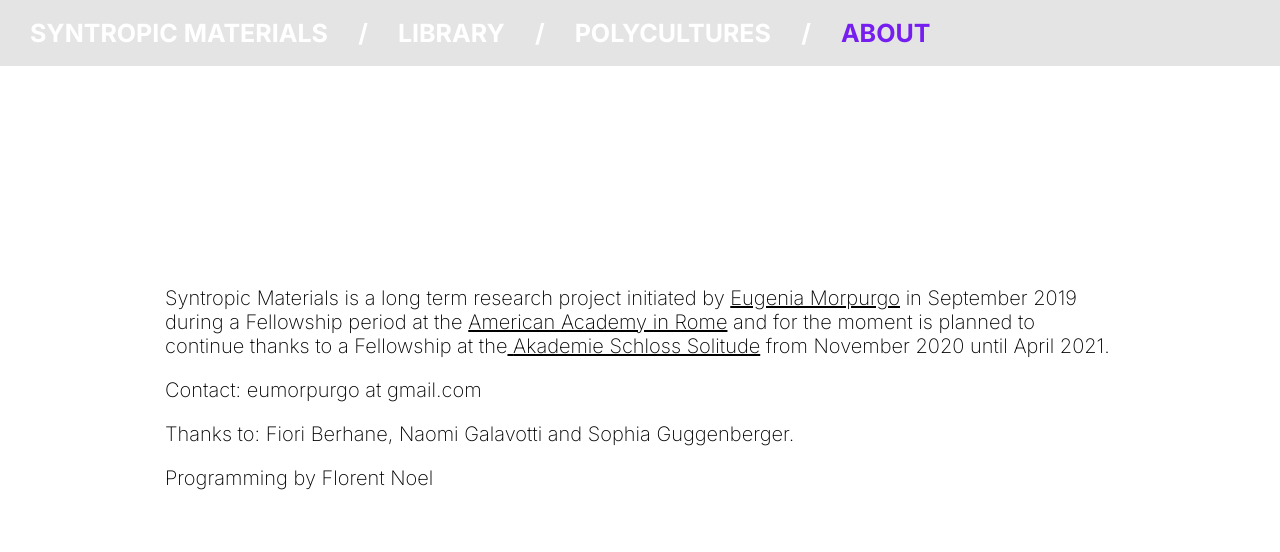
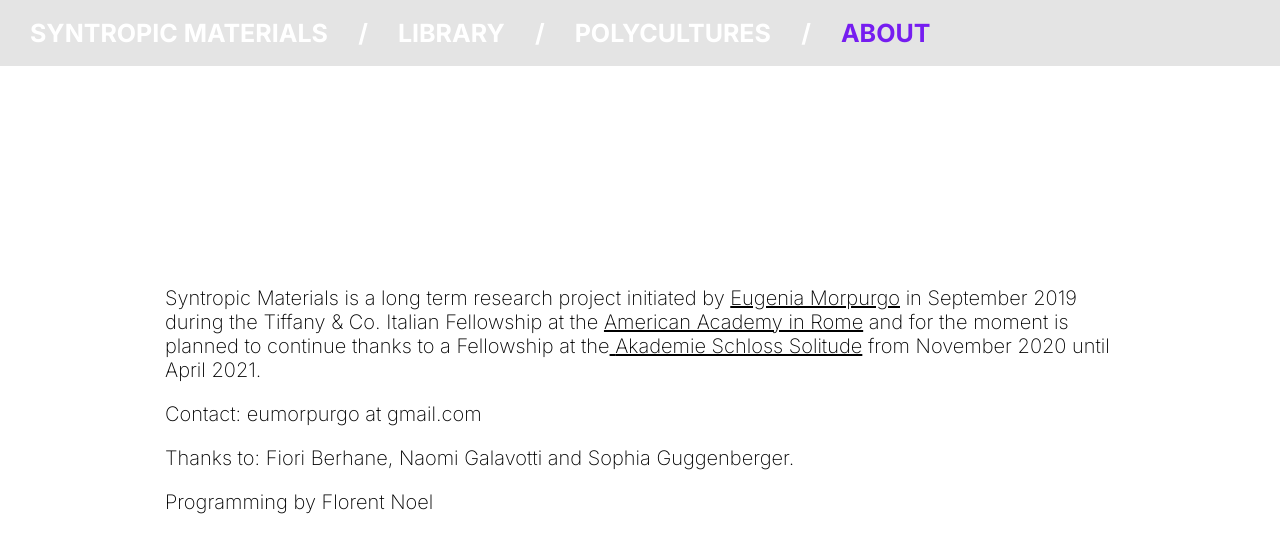
Before and after one commit to heb-dtc/SyntropicFarming, a React app in the folder library_frontend/: page /about in a window 1280 px wide. Shown: the top 552 px of the page. Built offline with nearby package versions, Linux system fonts and the light colour scheme.

Commit message:
Update text in AboutPage

```diff
--- a/library_frontend/src/AboutPage.tsx
+++ b/library_frontend/src/AboutPage.tsx
@@ -10,7 +10,7 @@ const AboutPage: React.FC = () => (
           <a href="http://www.eumo.it" target="_blank" rel="noreferrer">
             Eugenia Morpurgo
           </a>{' '}
-          in September 2019 during a Fellowship period at the&nbsp;
+          in September 2019 during the Tiffany & Co. Italian Fellowship at the&nbsp;
           <a href="https://www.aarome.org/home" target="_blank" rel="noreferrer">
             American Academy in Rome
           </a>{' '}
```
